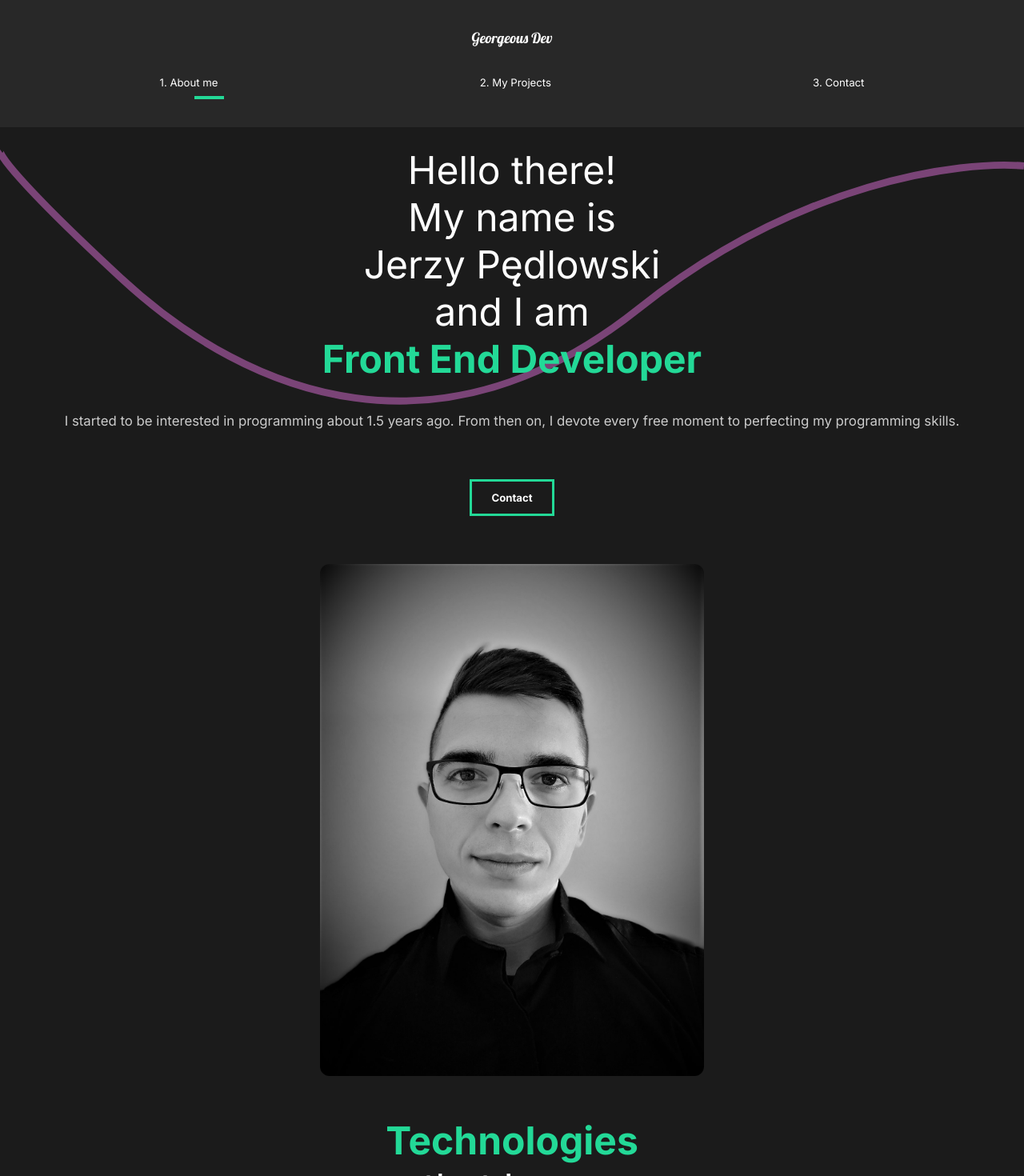
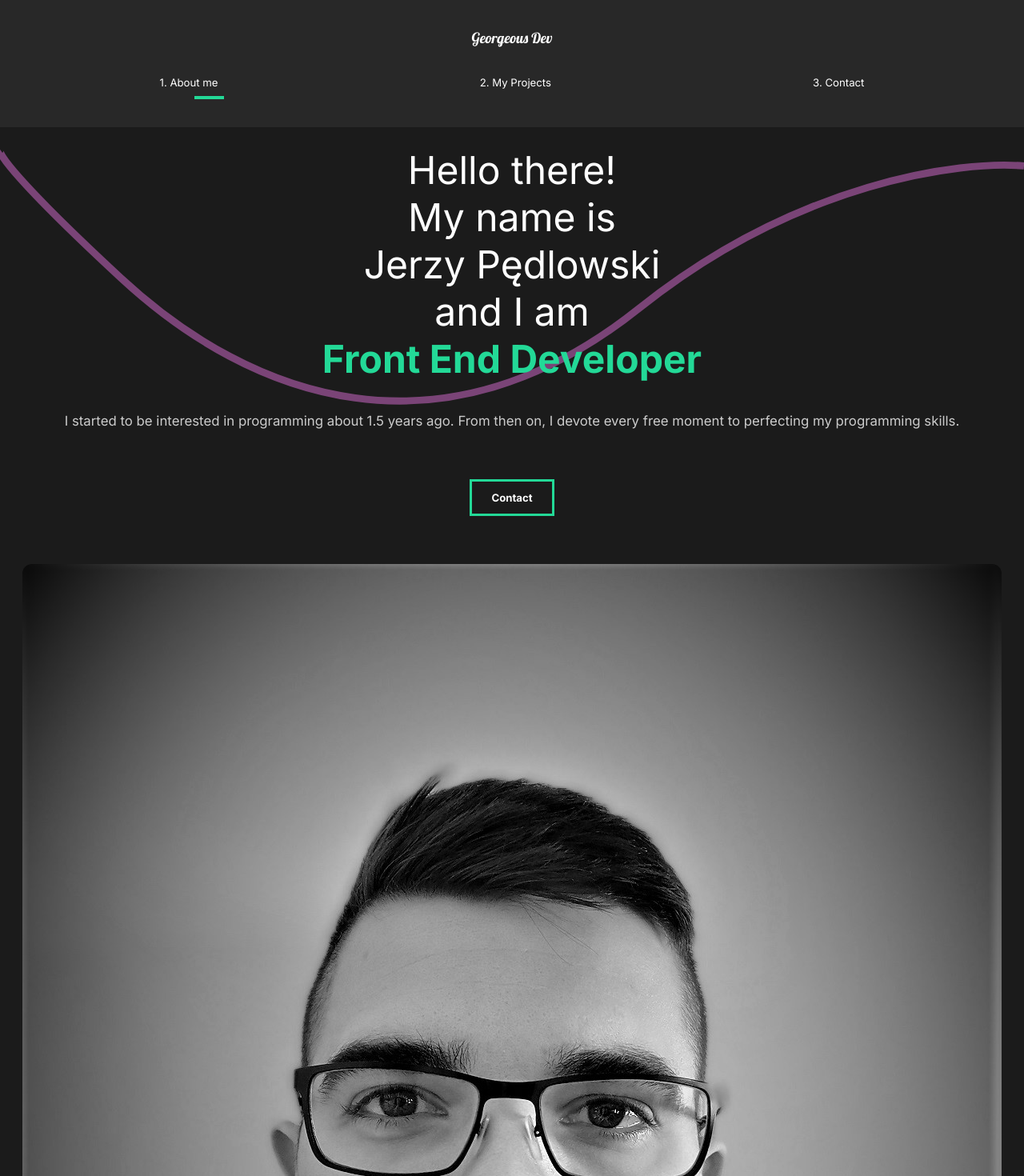
Before and after one commit to GeorgeousDev/Portfolio, a React (Create React App) app: page /#/ in a window 1280 px wide. Shown: the top 1470 px of the page at 80% size. Built offline with nearby package versions, Linux system fonts and the light colour scheme.

Commit message:
fixed media sizes

```diff
--- a/src/styles.js
+++ b/src/styles.js
@@ -13,7 +13,7 @@ export const About = styled(motion.div)`
 		flex-direction: column;
 		padding: 2rem 2rem;
 		text-align: center;
-    overflow-x: hidden;
+		overflow-x: hidden;
 	}
 `;
 export const Description = styled.div`
@@ -28,7 +28,7 @@ export const Description = styled.div`
 		flex: auto;
 		align-items: center;
 		padding-right: 0rem;
-    overflow-x: hidden;
+		overflow-x: hidden;
 		button {
 			margin: 2rem 0rem 5rem 0rem;
 		}
@@ -44,8 +44,10 @@ export const Image = styled.div`
 		object-fit: cover;
 		border-radius: 1rem;
 	}
-  @media (max-width: 1300px) {
-    flex: auto;
+	@media (max-width: 1300px) {
+		flex: auto;
+		img {
+			height: 100%;
 		}
 	}
 `;
```
Also changed, not shown: src/components/ServicesSection.js (+9 -1 lines), src/img/programming3.jpg, 1 other file (tests, documents, lock files or other folders).
